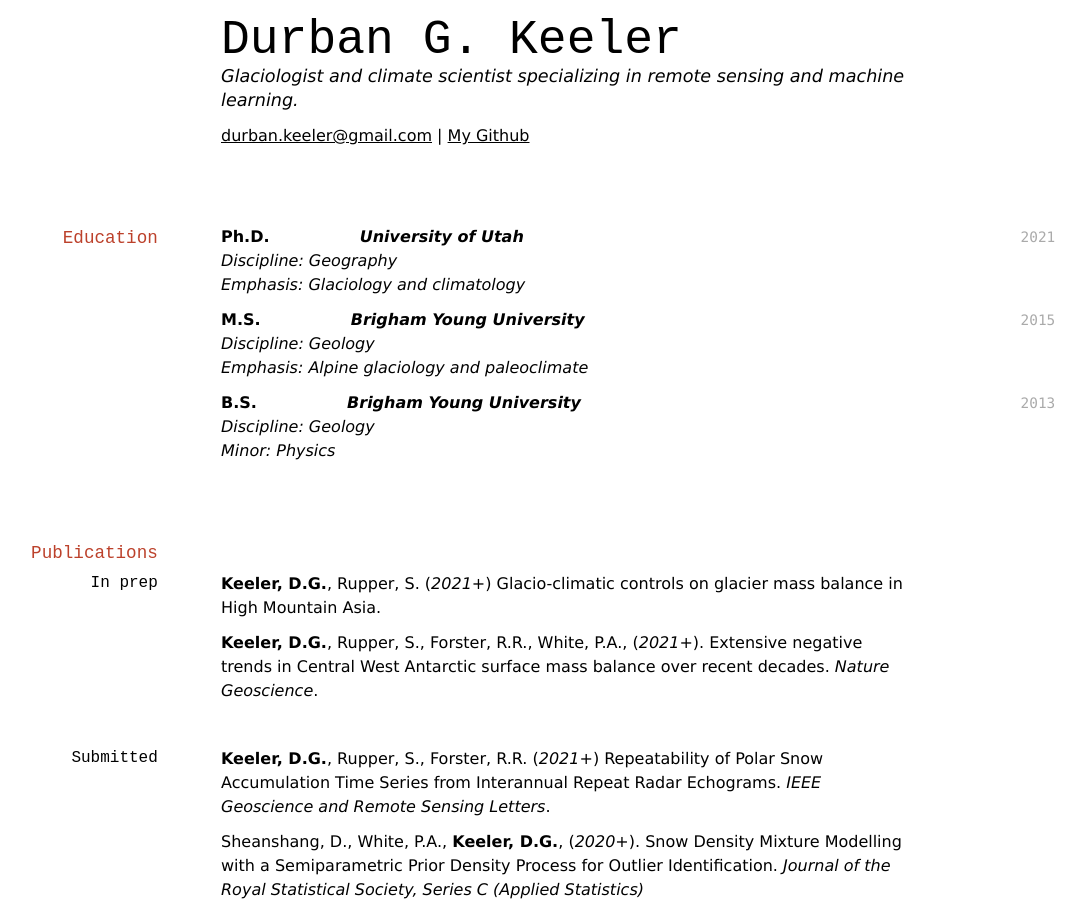
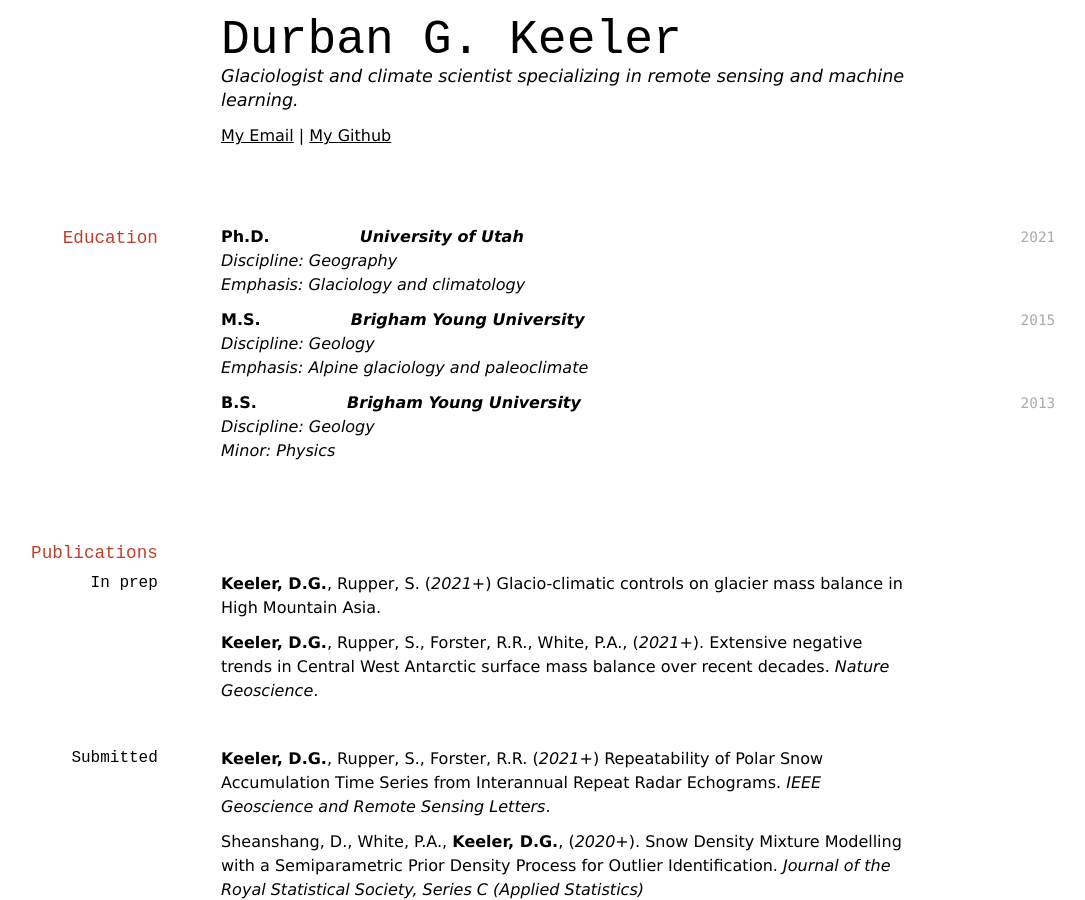
Before and after one commit to durbank/durbank.github.io, a Jekyll site: the page built from cv/cv.md, in a window 1280 px wide and 900 px high. Shown: the whole window, without its empty margins (111-1196 px from the left). Built offline with Jekyll 4.4.1, drawn with Linux system fonts in a browser that asks for light colours.

```diff
--- a/cv/cv.md
+++ b/cv/cv.md
@@ -1,13 +1,14 @@
 ---
 layout: cv
 style: davewhipp
+title: ""
 ---
 
 # Durban G. Keeler
 
 Glaciologist and climate scientist specializing in remote sensing and machine learning.
 
-[durban.keeler@gmail.com](durban.keeler@gmail.com) \| [My Github](https://github.com/durbank)
+[My Email](durban.keeler@gmail.com) \| [My Github](https://github.com/durbank)
 
 ## Education
 
```
